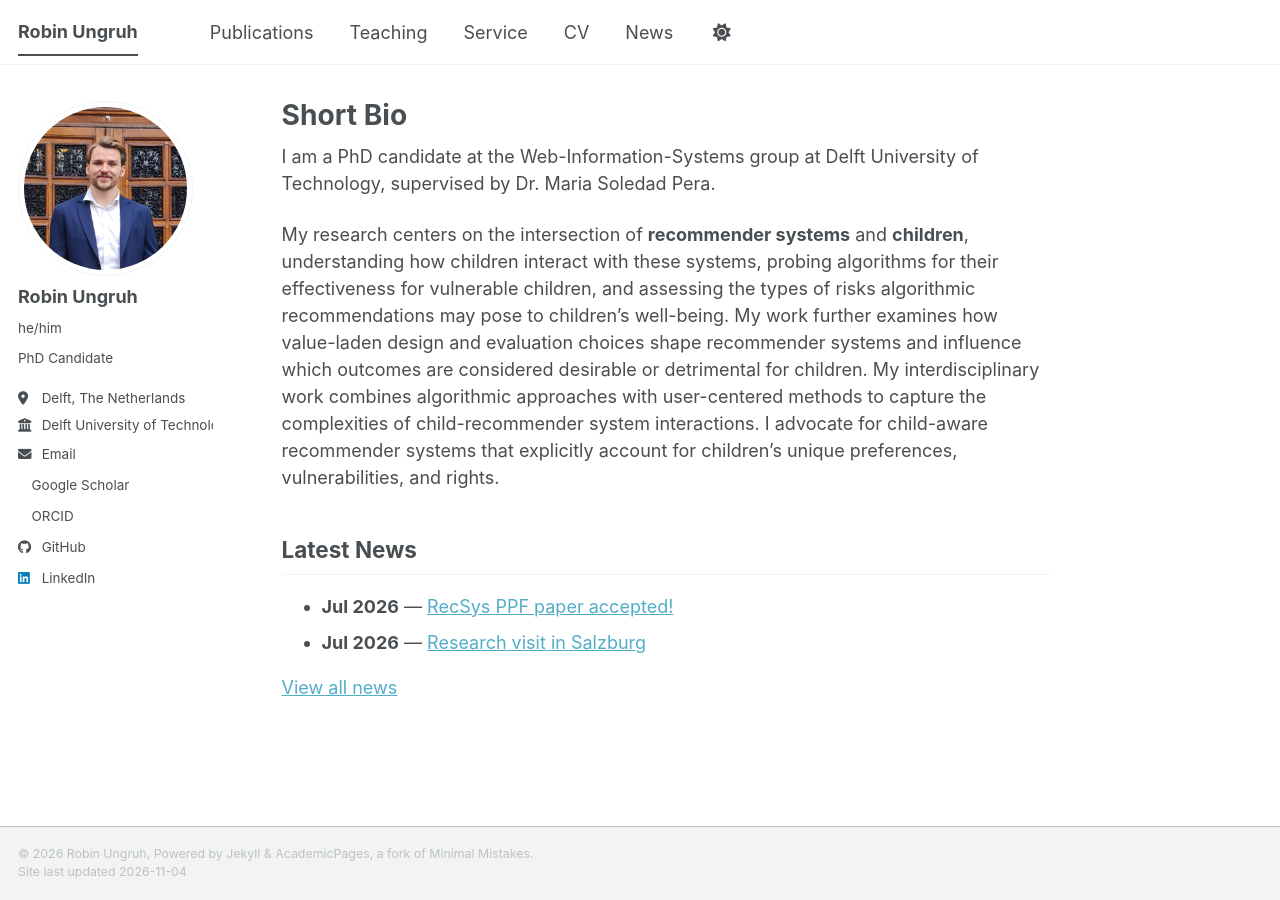
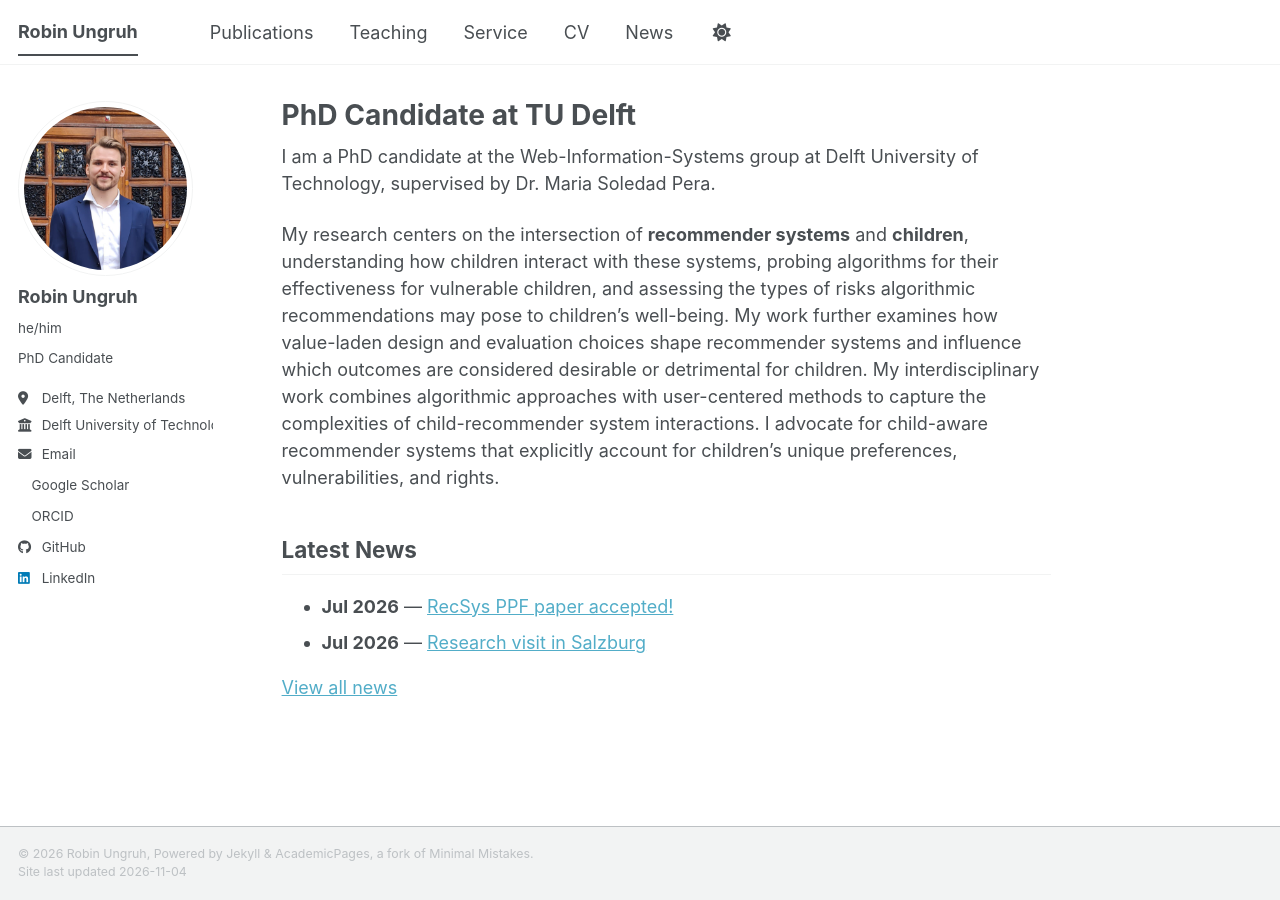
Before and after one commit to rUngruh/rungruh.github.io, a Jekyll site: the page built from _pages/about.md, in a window 1280 px wide. Built offline with Jekyll 4.4.1, drawn with Linux system fonts in a browser that asks for light colours; a style sheet for code colours, icons or effects is not loaded.

Commit message:
Updating Details

```diff
--- a/_config.yml
+++ b/_config.yml
@@ -12,7 +12,7 @@ site_theme               : "default" # The available themes options are "default
 title                    : "Robin Ungruh"
 title_separator          : "-"
 name                     : &name "Robin Ungruh"
-description              : &description "Robin's academic portfolio"   # Update this with a general description of your site, this is the default if not overridden by a page
+description              : &description "Robin Ungruh is a PhD candidate at TU Delft, working on recommender  systems, children, and the societal and regulatory implications of their interactions"   # Update this with a general description of your site, this is the default if not overridden by a page
 url                      : https://rungruh.github.io # The base hostname & protocol for your site e.g. "https://[your GitHub username].github.io",
                                                            # or if you already have some other page hosted on Github then use "https://[your GitHub username].github.io/[Your Repo Name]"
 baseurl                  : "" # the subpath of your site, e.g. "/blog"
--- a/_pages/about.md
+++ b/_pages/about.md
@@ -1,6 +1,6 @@
 ---
 permalink: /
-title: "Short Bio"
+title: "PhD Candidate at TU Delft"
 author_profile: true
 redirect_from:
   - /about/
```
